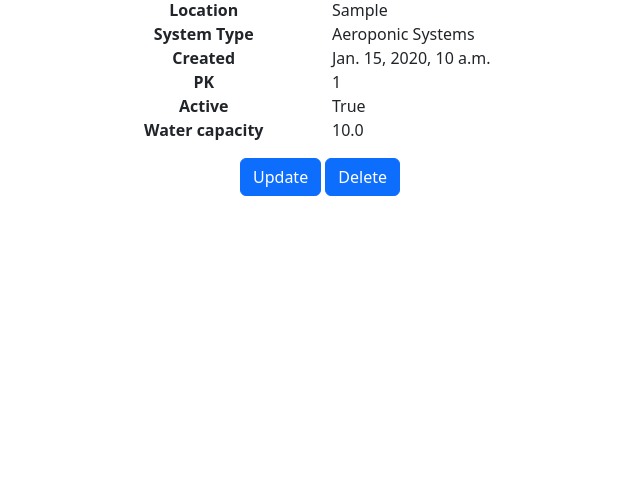
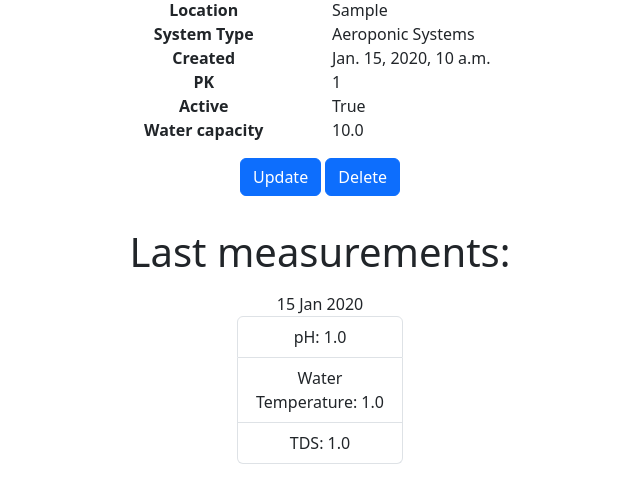
Before and after one commit to MatRos-sf/hydroponics, a Django app: page /hydroponicsystem/1/ in a window 1280 px wide. Shown: the part 274-777 px from the top of the page, without its empty margins (320-960 px from the left). Run offline with Django 5.2, Linux system fonts and the light colour scheme; a user stored in the database is signed in; tables that the repository leaves empty hold one stand-in row (values such as "Sample post").

Commit message:
update HydroponicSystemDetailView template

```diff
--- a/hydroponics_manager/models.py
+++ b/hydroponics_manager/models.py
@@ -44,6 +44,11 @@ class HydroponicSystem(models.Model):
 
         return reverse("hydroponic_system:detail", kwargs={"pk": self.pk})
 
+    def last_measurements(self):
+        return self.measurements.all().values(
+            "timestamp", "ph", "water_temperature", "tds"
+        )[:10]
+
 
 class Measurement(models.Model):
     timestamp = models.DateTimeField(auto_now_add=True)
--- a/hydroponics_manager/templates/hydroponics_manager/detail.html
+++ b/hydroponics_manager/templates/hydroponics_manager/detail.html
@@ -66,4 +66,17 @@
                href="{% url 'hydroponic_system:delete' object.pk %}">Delete</a>
         </div>
     </div>
+    <div class="row justify-content-center my-3">
+        <h1>Last measurements:</h1>
+        {% for m in object.last_measurements %}
+            <div class="col-2 m-2">
+                {{ m.timestamp|date:"d M Y" }}
+                <ul class="list-group">
+                    <li class="list-group-item">pH: {{ m.ph }}</li>
+                    <li class="list-group-item">Water Temperature: {{ m.water_temperature }}</li>
+                    <li class="list-group-item">TDS: {{ m.tds }}</li>
+                </ul>
+            </div>
+        {% endfor %}
+    </div>
 {% endblock %}
--- a/hydroponics_manager/views.py
+++ b/hydroponics_manager/views.py
@@ -76,4 +76,6 @@ class HydroponicSystemListView(LoginRequiredMixin, ListView):
     template_name = "hydroponics_manager/list.html"
 
     def get_queryset(self):
-        return HydroponicSystem.objects.filter(owner=self.request.user)
+        return HydroponicSystem.objects.filter(owner=self.request.user).values(
+            "pk", "name"
+        )
```
